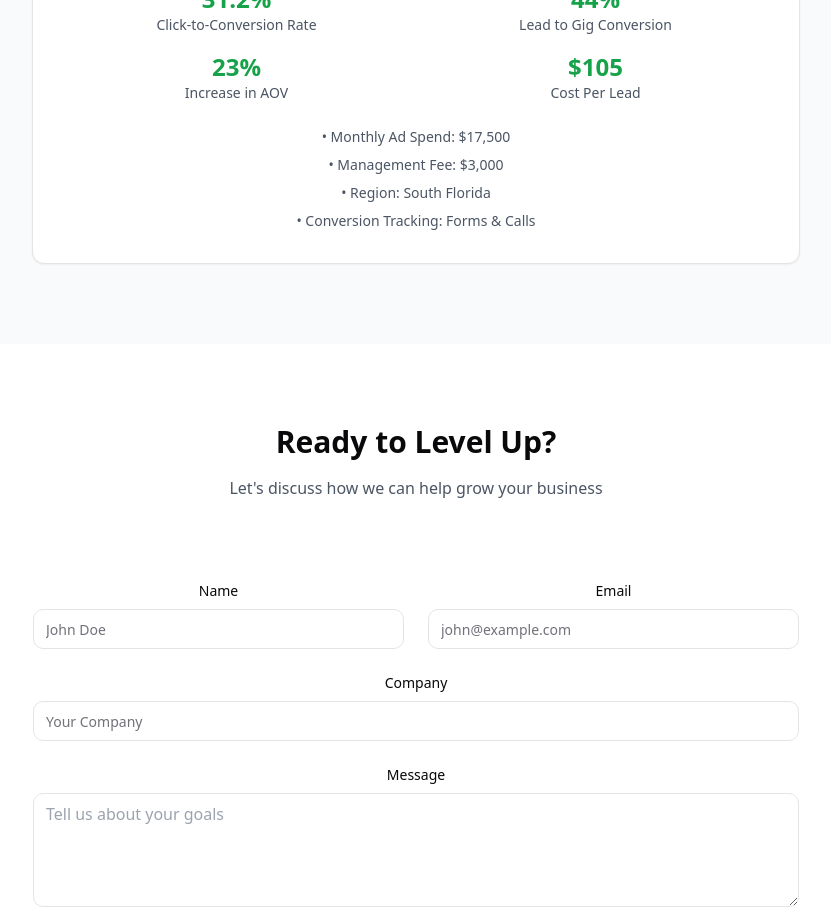
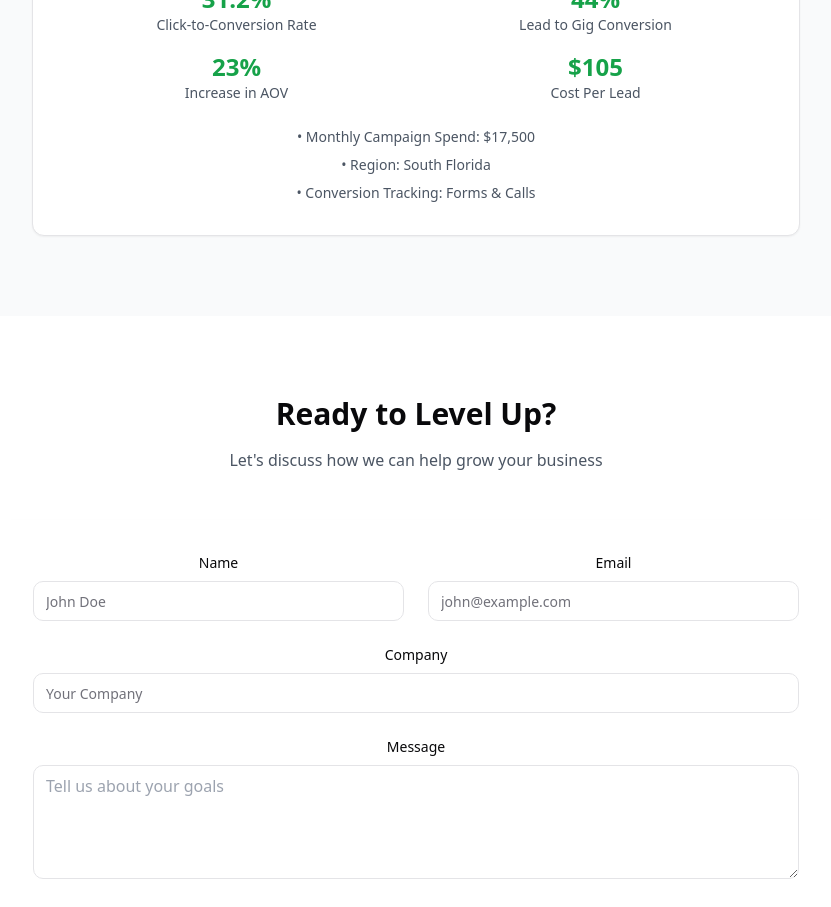
Before and after one commit to MaazAhmed777/client-catchers-hub, a React (Vite) app: page / in a window 1280 px wide. Shown: the part 2060-2967 px from the top of the page, without its empty margins (224-1055 px from the left). Built offline with nearby package versions, Linux system fonts and the light colour scheme.

Commit message:
Remove Management Fee from Cases
This commit removes the management fee information from all relevant case studies and components in the application.
[skip gpt_engineer]

```diff
--- a/src/components/Testimonials.tsx
+++ b/src/components/Testimonials.tsx
@@ -44,8 +44,7 @@ const Testimonials = () => {
               </div>
 
               <div className="space-y-2 text-sm text-gray-600">
-                <p>• Monthly Ad Spend: $17,500</p>
-                <p>• Management Fee: $3,000</p>
+                <p>• Monthly Campaign Spend: $17,500</p>
                 <p>• Region: South Florida</p>
                 <p>• Conversion Tracking: Forms & Calls</p>
               </div>
--- a/src/pages/CaseStudies.tsx
+++ b/src/pages/CaseStudies.tsx
@@ -20,7 +20,6 @@ const CaseStudies = () => {
       ],
       website: "https://brooksmovingandhauling.com/",
       spend: "$17,500 monthly",
-      managementFee: "$3,000",
       region: "South Florida",
       path: "/case-studies/brooks-moving"
     },
@@ -92,13 +91,7 @@ const CaseStudies = () => {
 
                 {study.spend && (
                   <div className="text-sm text-gray-600 mb-2">
-                    Monthly Spend: {study.spend}
-                  </div>
-                )}
-
-                {study.managementFee && (
-                  <div className="text-sm text-gray-600 mb-2">
-                    Management Fee: {study.managementFee}
+                    Monthly Campaign Spend: {study.spend}
                   </div>
                 )}
 
```
